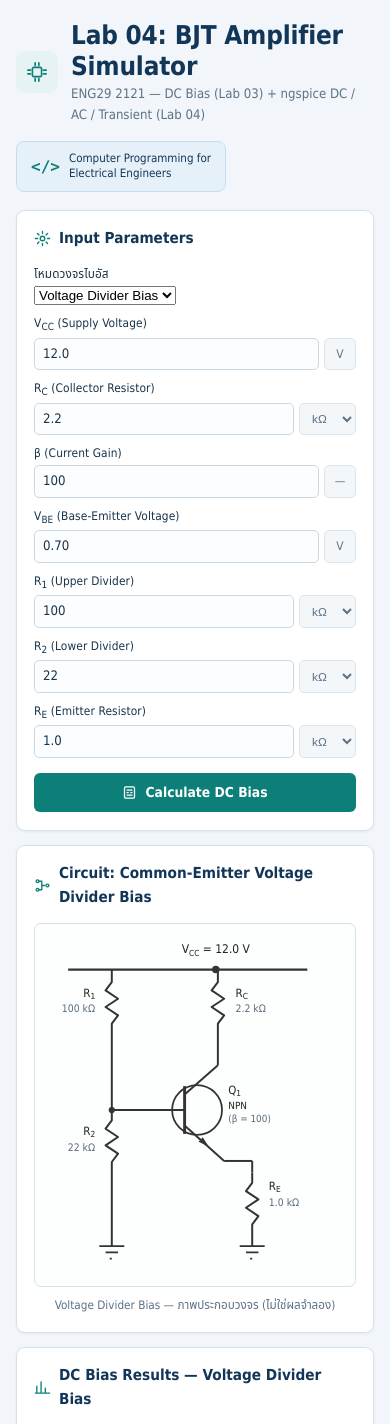
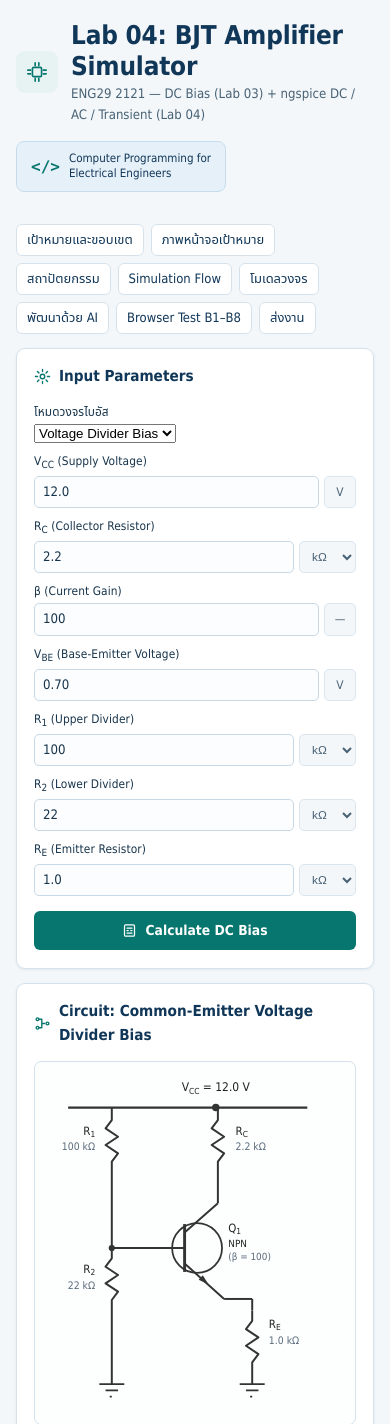
Before and after one commit to b6610555-jpg/Lab02_BJT_Simulator1, a Flask app: page / in a window 390 px wide. Shown: the top 1424 px of the page. Run offline with Flask 3, Linux system fonts and the light colour scheme.

Commit message:
style: add nav menu, hero improvements, and responsive design per Lab 04 design doc

```diff
--- a/static/style.css
+++ b/static/style.css
@@ -1,10 +1,11 @@
 :root {
-  --navy: #123658;
-  --teal: #0c8078;
-  --teal-dk: #0a6a64;
-  --paper: #f2f6fa;
+  --navy: #103658;
+  --teal: #07766e;
+  --teal-dk: #06625b;
+  --orange: #a65a2c;
+  --paper: #f3f7fa;
   --ink: #17344b;
-  --muted: #5c7285;
+  --muted: #486275;
   --line: #d5e2ec;
   --card: #ffffff;
   --ok-bg: #e6f6ef;
@@ -13,7 +14,7 @@
   --warn-bg: #fff6e8;
   --warn-line: #f0d3a8;
   --warn-ink: #a2620f;
-  --shadow: 0 1px 3px rgba(18, 54, 88, .07);
+  --shadow: 0 1px 3px rgba(16, 54, 88, .08);
 }
 
 * { box-sizing: border-box; }
@@ -28,6 +29,7 @@ body {
 }
 
 .app { max-width: 1040px; margin: 0 auto; }
+.app { max-width: 1180px; margin: 0 auto; }
 
 /* ---------------- Header ---------------- */
 .app-header {
@@ -85,6 +87,35 @@ body {
   color: var(--teal);
 }
 
+/* ---------------- Nav menu ---------------- */
+nav {
+  display: flex;
+  flex-wrap: wrap;
+  gap: 7px;
+  padding: 14px 0;
+}
+
+nav a {
+  padding: 5px 10px;
+  border: 1px solid var(--line);
+  border-radius: 6px;
+  text-decoration: none;
+  background: white;
+  font-size: .81rem;
+  font-weight: 500;
+  color: var(--navy);
+  transition: border-color .12s, box-shadow .12s;
+}
+
+nav a:hover {
+  border-color: var(--teal);
+  box-shadow: 0 0 0 2px rgba(7, 118, 110, .12);
+}
+
+nav a:focus-visible {
+  outline: 2px solid var(--teal);
+}
+
 /* ---------------- Alerts ---------------- */
 .alert {
   padding: 10px 14px;
--- a/templates/index.html
+++ b/templates/index.html
@@ -29,12 +29,23 @@
       </div>
     </header>
 
+    <nav aria-label="สารบัญหน้าเว็บ">
+      <a href="#outcomes">เป้าหมายและขอบเขต</a>
+      <a href="#screen">ภาพหน้าจอเป้าหมาย</a>
+      <a href="#architecture">สถาปัตยกรรม</a>
+      <a href="#simulation-flow">Simulation Flow</a>
+      <a href="#engineering">โมเดลวงจร</a>
+      <a href="#build">พัฒนาด้วย AI</a>
+      <a href="#browser">Browser Test B1–B8</a>
+      <a href="#submission">ส่งงาน</a>
+    </nav>
+
     {% if error %}
       <div class="alert error" role="alert">{{ error }}</div>
     {% endif %}
 
     <!-- ============ 3-column lab grid ============ -->
-    <div class="lab-grid">
+    <div class="lab-grid" id="input-params">
 
       <!-- ---------- 1. Input Parameters ---------- -->
       <section class="card">
```
Also changed, not shown: other parts of static/style.css (+40 -0 lines).
